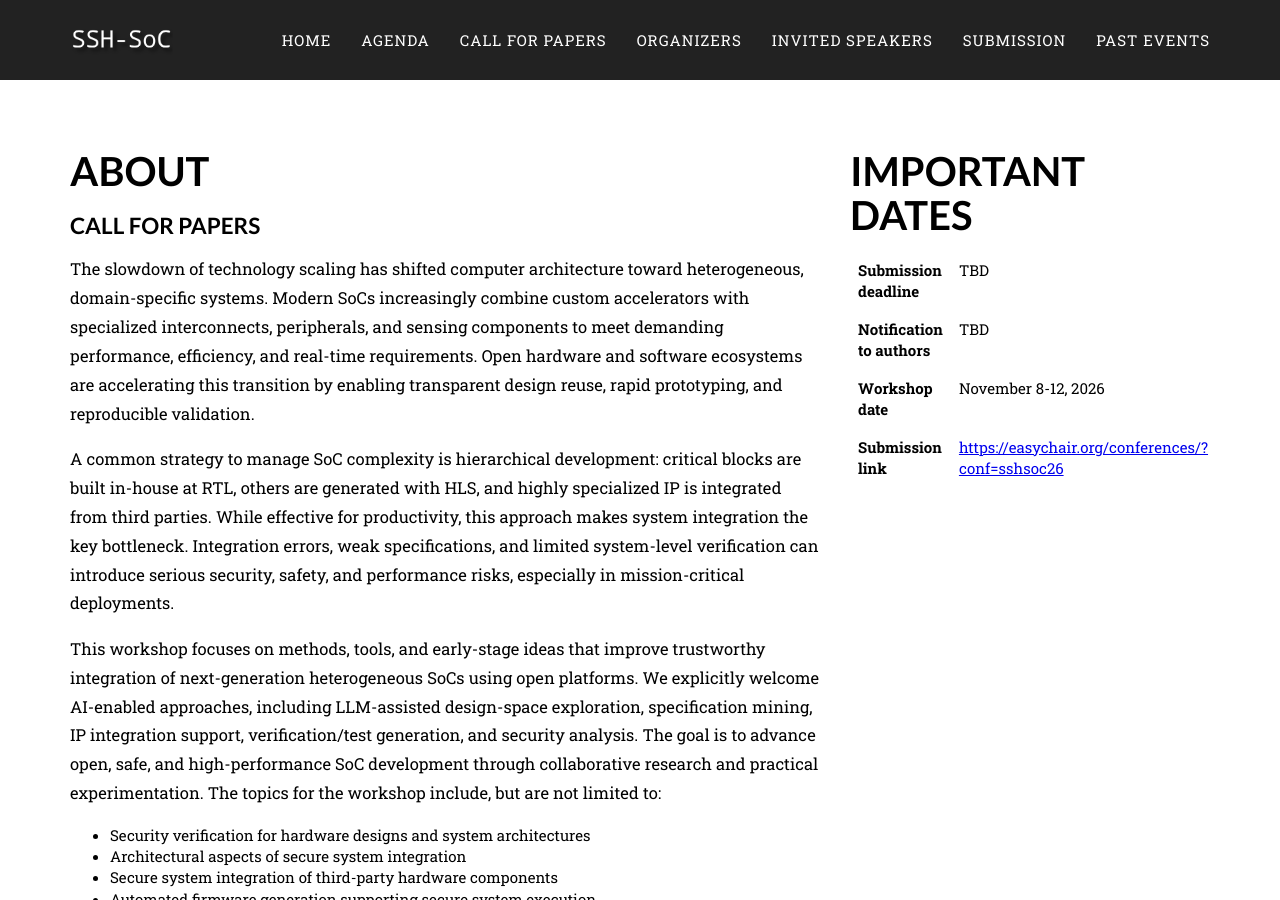
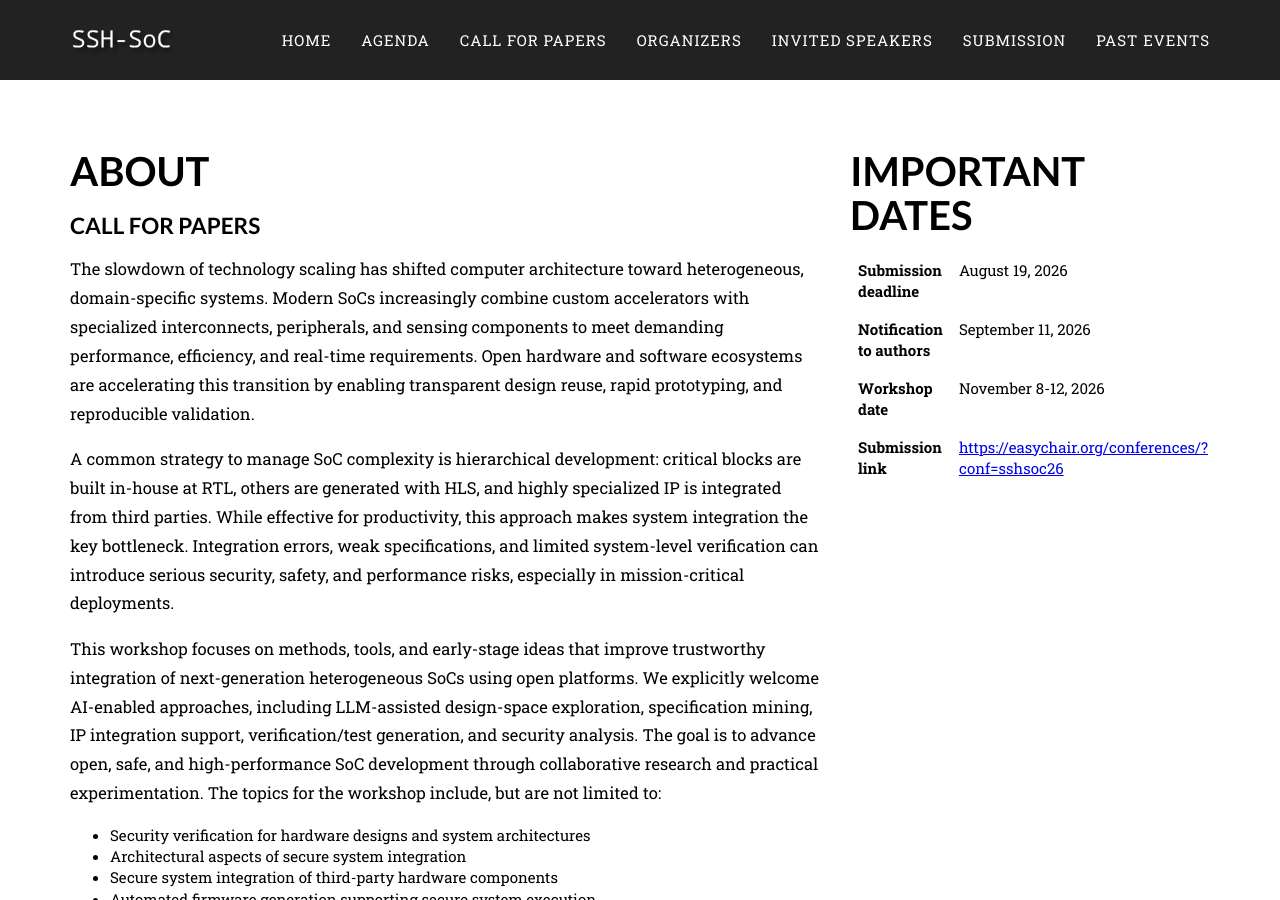
Before and after one commit to SSH-SoC-workshop/2026, a Jekyll site: the page built from index.markdown, in a window 1280 px wide and 900 px high, scrolled down 901 px. Built offline with Jekyll 4.4.1, drawn with Linux system fonts in a browser that asks for light colours; some web fonts are replaced; our own code applies the rules of GitHub Pages for plain Markdown files.

Commit message:
Add JD Wellman to TPC; set submission and notification dates
- Add John-David Wellman (IBM) to the TPC list (invitation now accepted)
- Set submission deadline to August 19, 2026
- Set notification to authors to September 11, 2026

Co-Authored-By: Claude Opus 4.8 (1M context) <noreply@anthropic.com>

```diff
--- a/index.markdown
+++ b/index.markdown
@@ -2,8 +2,8 @@
 layout: home
 year: 2026
 date: "November 8-12, 2026"
-deadline: "TBD"
-notification: "TBD"
+deadline: "August 19, 2026"
+notification: "September 11, 2026"
 camera-ready: "TBD"
 location: "San Jose, California, USA"
 cover: /assets/img/san-jose-cover.jpg
```
Also changed, not shown: collections/_organizers/tpc/12-john-david-wellman.md (added, +5 -0 lines), collections/_organizers/tpc/13-jeff-zhang.md (renamed from collections/_organizers/tpc/12-jeff-zhang.md).
